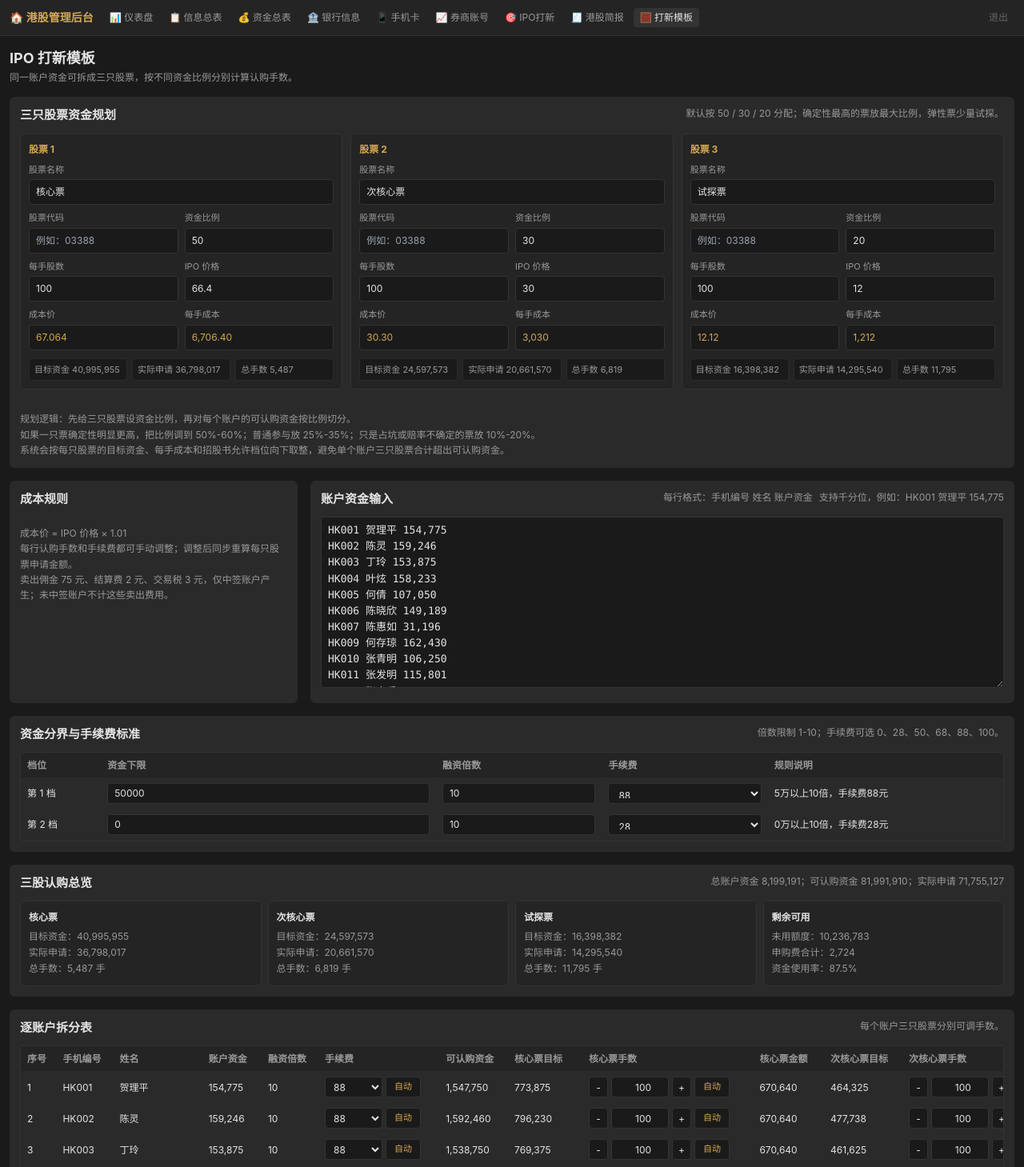
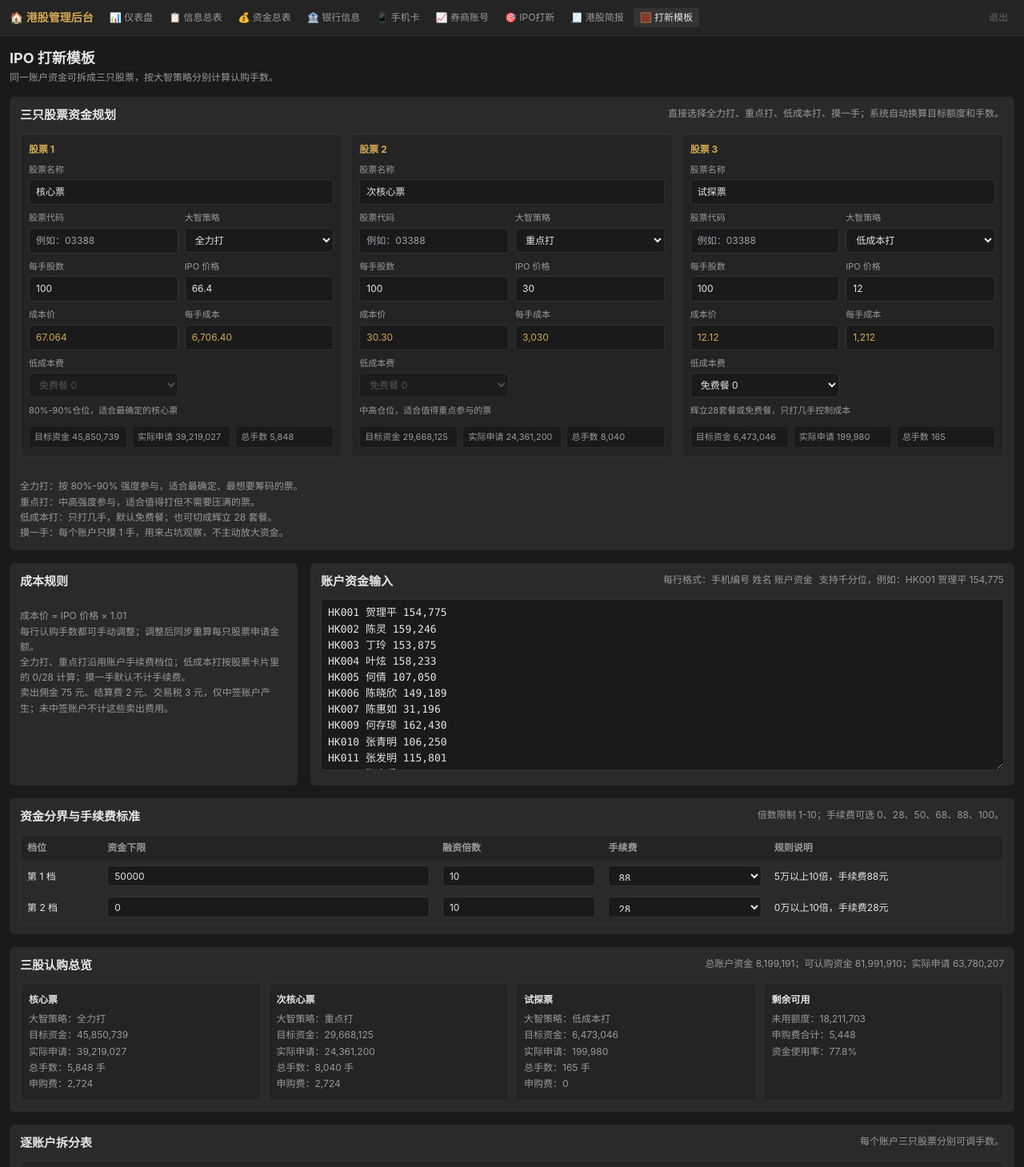
Before and after one commit to xieyajun32-oss/hkipo-admin, a React (Vite) app in the folder frontend/: page /admin/ipo-template in a window 1280 px wide. Shown: the top 1459 px of the page at 80% size. Built offline with nearby package versions, Linux system fonts and the light colour scheme; sample sign-in values are in the browser's storage.

Commit message:
将三股模板改为大智策略

```diff
--- a/frontend/src/index.css
+++ b/frontend/src/index.css
@@ -173,6 +173,7 @@ body {
 }
 
 .template-field input,
+.template-field select,
 .template-textarea,
 .template-table-input {
   width: 100%;
@@ -185,6 +186,7 @@ body {
 }
 
 .template-field input:focus,
+.template-field select:focus,
 .template-textarea:focus,
 .template-table-input:focus {
   border-color: var(--accent);
@@ -192,6 +194,11 @@ body {
 
 .template-field input[readonly] {
   color: var(--accent);
+}
+
+.template-field select:disabled {
+  color: var(--text-muted);
+  opacity: 0.7;
 }
 
 .template-textarea {
@@ -236,6 +243,13 @@ body {
   margin-top: 10px;
   color: var(--text-secondary);
   font-size: 11px;
+}
+
+.template-strategy-desc {
+  margin-top: 8px;
+  color: var(--text-secondary);
+  font-size: 11px;
+  line-height: 1.5;
 }
 
 .template-stock-stats span {
--- a/frontend/src/pages/IpoTemplate.jsx
+++ b/frontend/src/pages/IpoTemplate.jsx
@@ -41,10 +41,16 @@ const defaultTiers = [
   { threshold: 50000, leverage: 10, fee: 88 },
   { threshold: 0, leverage: 10, fee: 28 },
 ]
+const stockStrategies = {
+  full: { label: '全力打', weight: 85, desc: '80%-90%仓位，适合最确定的核心票' },
+  focus: { label: '重点打', weight: 55, desc: '中高仓位，适合值得重点参与的票' },
+  low_cost: { label: '低成本打', weight: 12, capLots: 5, desc: '辉立28套餐或免费餐，只打几手控制成本' },
+  touch_one: { label: '摸一手', weight: 1, fixedLots: 1, desc: '只摸1手，占坑观察' },
+}
 const defaultStocks = [
-  { id: 'stock-a', name: '核心票', code: '', lotShares: 100, ipoPrice: 66.4, allocation: 50 },
-  { id: 'stock-b', name: '次核心票', code: '', lotShares: 100, ipoPrice: 30, allocation: 30 },
-  { id: 'stock-c', name: '试探票', code: '', lotShares: 100, ipoPrice: 12, allocation: 20 },
+  { id: 'stock-a', name: '核心票', code: '', lotShares: 100, ipoPrice: 66.4, strategy: 'full', lowCostFee: 0 },
+  { id: 'stock-b', name: '次核心票', code: '', lotShares: 100, ipoPrice: 30, strategy: 'focus', lowCostFee: 0 },
+  { id: 'stock-c', name: '试探票', code: '', lotShares: 100, ipoPrice: 12, strategy: 'low_cost', lowCostFee: 0 },
 ]
 const allowedLotCounts = [
   ...Array.from({ length: 10 }, (_, index) => index + 1),
@@ -123,6 +129,10 @@ function stockCost(stock) {
   }
 }
 
+function stockStrategy(stock) {
+  return stockStrategies[stock.strategy] || stockStrategies.focus
+}
+
 function makeManualKey(row, stock) {
   return `${row.accountKey}-${stock.id}`
 }
@@ -136,12 +146,12 @@ export default function IpoTemplate() {
   const [manualFees, setManualFees] = useState({})
   const [saving, setSaving] = useState(false)
 
-  const allocationTotal = stocks.reduce((sum, stock) => sum + Number(stock.allocation || 0), 0) || 1
+  const strategyWeightTotal = stocks.reduce((sum, stock) => sum + stockStrategy(stock).weight, 0) || 1
 
   const updateStock = (index, key, value) => {
     setStocks(current => current.map((stock, idx) => {
       if (idx !== index) return stock
-      if (['lotShares', 'ipoPrice', 'allocation'].includes(key)) return { ...stock, [key]: Number(value) }
+      if (['lotShares', 'ipoPrice', 'lowCostFee'].includes(key)) return { ...stock, [key]: Number(value) }
       return { ...stock, [key]: value }
     }))
   }
@@ -202,24 +212,29 @@ export default function IpoTemplate() {
       const buyingPower = row.capital * leverage
       const stockPlans = stocks.map(stock => {
         const { costPrice, lotCost } = stockCost(stock)
-        const targetAmount = buyingPower * (Number(stock.allocation || 0) / allocationTotal)
+        const strategy = stockStrategy(stock)
+        const targetAmount = buyingPower * (strategy.weight / strategyWeightTotal)
         const maxLots = lotCost > 0 ? Math.floor(targetAmount / lotCost) : 0
-        const autoLots = matchAllowedLotCount(maxLots)
+        const strategyMaxLots = strategy.capLots ? Math.min(maxLots, strategy.capLots) : maxLots
+        const autoLots = strategy.fixedLots ? (buyingPower >= lotCost ? strategy.fixedLots : 0) : matchAllowedLotCount(strategyMaxLots)
         const planKey = makeManualKey({ accountKey }, stock)
         const lots = manualLots[planKey] ?? autoLots
         const shares = lots * Number(stock.lotShares || 0)
         const applicationAmount = lots * lotCost
+        const planFee = stock.strategy === 'low_cost' ? Number(stock.lowCostFee || 0) : stock.strategy === 'touch_one' ? 0 : subscriptionFee
 
         return {
           stock,
+          strategy,
           costPrice,
           lotCost,
           targetAmount,
-          maxLots,
+          maxLots: strategy.fixedLots ? Math.min(maxLots, strategy.fixedLots) : strategyMaxLots,
           autoLots,
           lots,
           shares,
           applicationAmount,
+          subscriptionFee: planFee,
         }
       })
       const usedAmount = stockPlans.reduce((sum, plan) => sum + plan.applicationAmount, 0)
@@ -237,7 +252,7 @@ export default function IpoTemplate() {
         strategy: tierLabel(tier),
       }
     })
-  }, [accountsText, allocationTotal, manualFees, manualLots, stocks, tiers])
+  }, [accountsText, manualFees, manualLots, stocks, strategyWeightTotal, tiers])
 
   const stockTotals = stocks.map(stock => {
     const plans = rows.map(row => row.stockPlans.find(plan => plan.stock.id === stock.id)).filter(Boolean)
@@ -247,16 +262,17 @@ export default function IpoTemplate() {
       lots: plans.reduce((sum, plan) => sum + plan.lots, 0),
       shares: plans.reduce((sum, plan) => sum + plan.shares, 0),
       applicationAmount: plans.reduce((sum, plan) => sum + plan.applicationAmount, 0),
+      subscriptionFee: plans.reduce((sum, plan) => sum + plan.subscriptionFee, 0),
     }
   })
 
+  const totalSubscriptionFee = stockTotals.reduce((sum, item) => sum + item.subscriptionFee, 0)
   const totals = rows.reduce((sum, row) => ({
     capital: sum.capital + row.capital,
     buyingPower: sum.buyingPower + row.buyingPower,
     usedAmount: sum.usedAmount + row.usedAmount,
     remainingPower: sum.remainingPower + row.remainingPower,
-    subscriptionFee: sum.subscriptionFee + row.subscriptionFee,
-  }), { capital: 0, buyingPower: 0, usedAmount: 0, remainingPower: 0, subscriptionFee: 0 })
+  }), { capital: 0, buyingPower: 0, usedAmount: 0, remainingPower: 0 })
 
   const buildIpoNotes = (stock) => {
     const { costPrice, lotCost } = stockCost(stock)
@@ -272,24 +288,24 @@ export default function IpoTemplate() {
         shares_applied: plan.shares,
         shares_won: 0,
         won_amount: 0,
-        subscription_fee: row.subscriptionFee,
+        subscription_fee: plan.subscriptionFee,
         winning_fee: 0,
         stamp_formula: '',
         stamp_duty: 0,
         sell_commission: 0,
         settlement_fee: 0,
         transaction_tax: 0,
-        total_fee: row.subscriptionFee,
+        total_fee: plan.subscriptionFee,
         cost_price: costPrice,
         sell_price: '',
         sold: '',
         sell_amount: 0,
         trading_profit: 0,
-        ipo_profit: -row.subscriptionFee,
+        ipo_profit: -plan.subscriptionFee,
         application_amount: plan.applicationAmount,
         target_amount: plan.targetAmount,
         leverage: row.leverage,
-        strategy: `${row.strategy}；三股分配 ${fmt(stock.allocation, 0)}%`,
+        strategy: `${row.strategy}；大智策略：${plan.strategy.label}`,
       }
     })
     const planTotal = stockTotals.find(item => item.stock.id === stock.id)
@@ -302,7 +318,8 @@ export default function IpoTemplate() {
       ipo_price: Number(stock.ipoPrice || 0),
       cost_price: costPrice,
       lot_cost: lotCost,
-      allocation_percent: Number(stock.allocation || 0),
+      strategy: stock.strategy,
+      strategy_label: stockStrategy(stock).label,
       fee_rule: {
         sell_commission: 75,
         settlement_fee: 2,
@@ -317,13 +334,13 @@ export default function IpoTemplate() {
         total_lots: planTotal?.lots || 0,
         total_shares_applied: planTotal?.shares || 0,
         total_application_amount: planTotal?.applicationAmount || 0,
-        total_subscription_fee: totals.subscriptionFee,
-        total_fee: totals.subscriptionFee,
+        total_subscription_fee: planTotal?.subscriptionFee || 0,
+        total_fee: planTotal?.subscriptionFee || 0,
         total_shares_won: 0,
         total_won_amount: 0,
         total_sell_amount: 0,
         trading_profit: 0,
-        ipo_profit: -totals.subscriptionFee,
+        ipo_profit: -(planTotal?.subscriptionFee || 0),
       },
     }
   }
@@ -365,7 +382,7 @@ export default function IpoTemplate() {
         <div>
           <h1 className="text-2xl font-bold">IPO 打新模板</h1>
           <p className="text-xs mt-1" style={{ color: 'var(--text-secondary)' }}>
-            同一账户资金可拆成三只股票，按不同资金比例分别计算认购手数。
+            同一账户资金可拆成三只股票，按大智策略分别计算认购手数。
           </p>
         </div>
       </div>
@@ -374,7 +391,7 @@ export default function IpoTemplate() {
         <div className="flex flex-wrap justify-between gap-2 mb-3">
           <h2 className="font-semibold">三只股票资金规划</h2>
           <div className="text-xs" style={{ color: 'var(--text-secondary)' }}>
-            默认按 50 / 30 / 20 分配；确定性最高的票放最大比例，弹性票少量试探。
+            直接选择全力打、重点打、低成本打、摸一手；系统自动换算目标额度和手数。
           </div>
         </div>
         <div className="template-stock-grid">
@@ -394,8 +411,12 @@ export default function IpoTemplate() {
                     <input value={stock.code} onChange={e => updateStock(index, 'code', e.target.value)} placeholder="例如：03388" />
                   </label>
                   <label className="template-field">
-                    <span>资金比例</span>
-                    <input type="number" value={stock.allocation} onChange={e => updateStock(index, 'allocation', e.target.value)} />
+                    <span>大智策略</span>
+                    <select value={stock.strategy} onChange={e => updateStock(index, 'strategy', e.target.value)}>
+                      {Object.entries(stockStrategies).map(([key, strategy]) => (
+                        <option key={key} value={key}>{strategy.label}</option>
+                      ))}
+                    </select>
                   </label>
                   <label className="template-field">
                     <span>每手股数</span>
@@ -413,7 +434,15 @@ export default function IpoTemplate() {
                     <span>每手成本</span>
                     <input value={fmt(lotCost, 2)} readOnly />
                   </label>
+                  <label className="template-field">
+                    <span>低成本费</span>
+                    <select value={stock.lowCostFee} onChange={e => updateStock(index, 'lowCostFee', e.target.value)} disabled={stock.strategy !== 'low_cost'}>
+                      <option value={0}>免费餐 0</option>
+                      <option value={28}>辉立 28</option>
+                    </select>
+                  </label>
                 </div>
+                <div className="template-strategy-desc">{stockStrategy(stock).desc}</div>
                 <div className="template-stock-stats">
                   <span>目标资金 {fmt(total?.targetAmount || 0, 0)}</span>
                   <span>实际申请 {fmt(total?.applicationAmount || 0, 0)}</span>
@@ -424,9 +453,10 @@ export default function IpoTemplate() {
           })}
         </div>
         <div className="template-rule mt-4">
-          <div>规划逻辑：先给三只股票设资金比例，再对每个账户的可认购资金按比例切分。</div>
-          <div>如果一只票确定性明显更高，把比例调到 50%-60%；普通参与放 25%-35%；只是占坑或赔率不确定的票放 10%-20%。</div>
-          <div>系统会按每只股票的目标资金、每手成本和招股书允许档位向下取整，避免单个账户三只股票合计超出可认购资金。</div>
+          <div>全力打：按 80%-90% 强度参与，适合最确定、最想要筹码的票。</div>
+          <div>重点打：中高强度参与，适合值得打但不需要压满的票。</div>
+          <div>低成本打：只打几手，默认免费餐；也可切成辉立 28 套餐。</div>
+          <div>摸一手：每个账户只摸 1 手，用来占坑观察，不主动放大资金。</div>
         </div>
       </section>
 
@@ -435,7 +465,8 @@ export default function IpoTemplate() {
           <h2 className="font-semibold mb-3">成本规则</h2>
           <div className="template-rule">
             <div>成本价 = IPO 价格 × 1.01</div>
-            <div>每行认购手数和手续费都可手动调整；调整后同步重算每只股票申请金额。</div>
+            <div>每行认购手数都可手动调整；调整后同步重算每只股票申请金额。</div>
+            <div>全力打、重点打沿用账户手续费档位；低成本打按股票卡片里的 0/28 计算；摸一手默认不计手续费。</div>
             <div>卖出佣金 75 元、结算费 2 元、交易税 3 元，仅中签账户产生；未中签账户不计这些卖出费用。</div>
           </div>
         </section>
@@ -509,15 +540,17 @@ export default function IpoTemplate() {
           {stockTotals.map(item => (
             <div key={item.stock.id} className="template-summary-item">
               <div className="template-summary-name">{item.stock.name || '未命名股票'}</div>
+              <div>大智策略：{stockStrategy(item.stock).label}</div>
               <div>目标资金：{fmt(item.targetAmount, 0)}</div>
               <div>实际申请：{fmt(item.applicationAmount, 0)}</div>
               <div>总手数：{fmt(item.lots, 0)} 手</div>
+              <div>申购费：{fmt(item.subscriptionFee, 0)}</div>
             </div>
           ))}
           <div className="template-summary-item">
             <div className="template-summary-name">剩余可用</div>
             <div>未用额度：{fmt(totals.remainingPower, 0)}</div>
-            <div>申购费合计：{fmt(totals.subscriptionFee, 0)}</div>
+            <div>申购费合计：{fmt(totalSubscriptionFee, 0)}</div>
             <div>资金使用率：{totals.buyingPower ? fmt((totals.usedAmount / totals.buyingPower) * 100, 1) : 0}%</div>
           </div>
         </div>
@@ -531,7 +564,7 @@ export default function IpoTemplate() {
           </div>
         </div>
         <div className="overflow-x-auto rounded border" style={{ borderColor: 'var(--border)' }}>
-          <table className="w-full min-w-[1980px] text-xs ipo-import-table">
+          <table className="w-full min-w-[2200px] text-xs ipo-import-table">
             <thead>
               <tr>
                 <th className="text-left px-2 py-2">序号</th>
@@ -539,13 +572,14 @@ export default function IpoTemplate() {
                 <th className="text-left px-2 py-2">姓名</th>
                 <th className="text-left px-2 py-2">账户资金</th>
                 <th className="text-left px-2 py-2">融资倍数</th>
-                <th className="text-left px-2 py-2">手续费</th>
+                <th className="text-left px-2 py-2">账户费档</th>
                 <th className="text-left px-2 py-2">可认购资金</th>
                 {stocks.map(stock => (
                   <React.Fragment key={stock.id}>
                     <th className="text-left px-2 py-2">{stock.name || '股票'}目标</th>
                     <th className="text-left px-2 py-2">{stock.name || '股票'}手数</th>
                     <th className="text-left px-2 py-2">{stock.name || '股票'}金额</th>
+                    <th className="text-left px-2 py-2">{stock.name || '股票'}费用</th>
                   </React.Fragment>
                 ))}
                 <th className="text-left px-2 py-2">实际申请</th>
@@ -581,6 +615,7 @@ export default function IpoTemplate() {
                         </div>
                       </td>
                       <td className="px-2 py-1.5">{fmt(plan.applicationAmount, 0)}</td>
+                      <td className="px-2 py-1.5">{fmt(plan.subscriptionFee, 0)}</td>
                     </React.Fragment>
                   ))}
                   <td className="px-2 py-1.5">{fmt(row.usedAmount, 0)}</td>
@@ -595,13 +630,14 @@ export default function IpoTemplate() {
                 <td />
                 <td className="px-2 py-2 font-semibold">{fmt(totals.capital, 0)}</td>
                 <td />
-                <td className="px-2 py-2 font-semibold">{fmt(totals.subscriptionFee, 0)}</td>
+                <td />
                 <td className="px-2 py-2 font-semibold">{fmt(totals.buyingPower, 0)}</td>
                 {stockTotals.map(item => (
                   <React.Fragment key={item.stock.id}>
                     <td className="px-2 py-2 font-semibold">{fmt(item.targetAmount, 0)}</td>
                     <td className="px-2 py-2 font-semibold">{fmt(item.lots, 0)}</td>
                     <td className="px-2 py-2 font-semibold">{fmt(item.applicationAmount, 0)}</td>
+                    <td className="px-2 py-2 font-semibold">{fmt(item.subscriptionFee, 0)}</td>
                   </React.Fragment>
                 ))}
                 <td className="px-2 py-2 font-semibold">{fmt(totals.usedAmount, 0)}</td>
```
